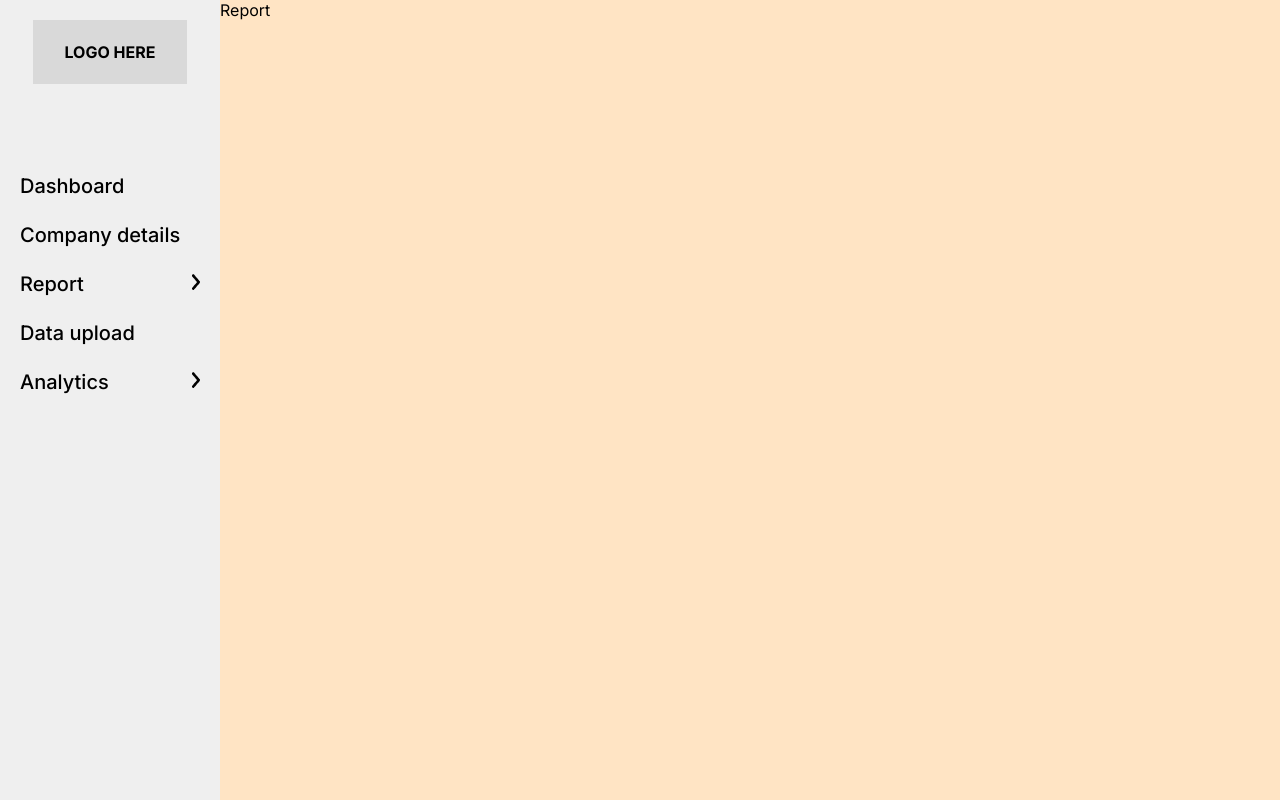
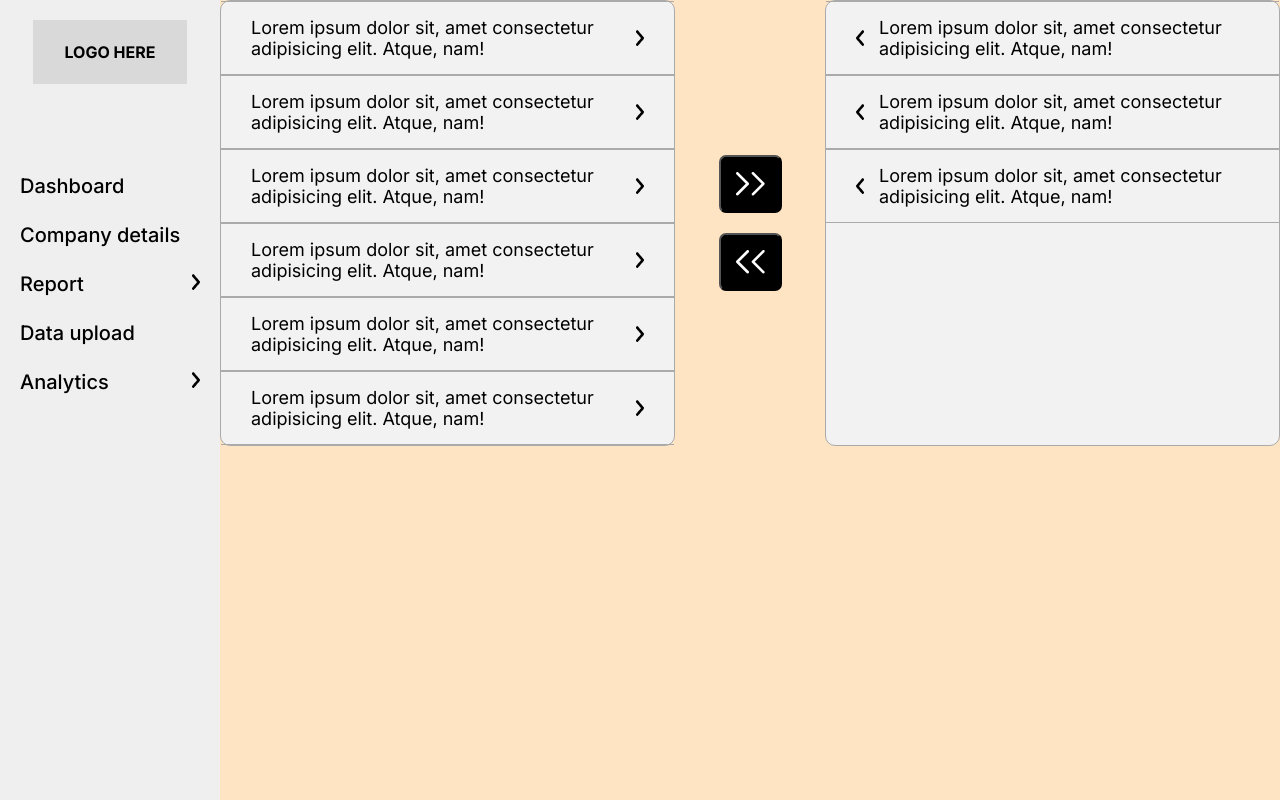
Before and after one commit to TT8-React/team-3, a React (Create React App) app: page /report in a window 1280 px wide. Built offline with nearby package versions, Linux system fonts and the light colour scheme.

Commit message:
finish transfer list component

```diff
--- /dev/null
+++ b/src/components/TransferList/components/TransferListBlock/index.jsx
@@ -0,0 +1,18 @@
+import React from 'react'
+import TransferListItem from '../TransferListItem'
+import Style from './style'
+
+const TransferListBlock = ({ move, list, isDestination }) => {
+    return (
+        <Style>
+            {list.map(el => <TransferListItem
+                move={() => move(el.id)}
+                isDestination={isDestination}
+                key={el.id}
+                content={el.text}
+            />)}
+        </Style>
+    )
+}
+
+export default TransferListBlock
--- /dev/null
+++ b/src/components/TransferList/components/TransferListBlock/style.js
@@ -0,0 +1,9 @@
+import styled from "styled-components";
+
+const Style = styled.div`
+    background: ${props => props.theme.pallet.light100};
+    border: 1px solid ${props => props.theme.pallet.gray600};
+    border-radius: 10px;
+`
+
+export default Style;
--- /dev/null
+++ b/src/components/TransferList/components/TransferListItem/index.jsx
@@ -0,0 +1,27 @@
+import React from 'react'
+import Style from './style'
+// components
+import { H5 } from '../../../Typography';
+
+// images
+import arrowRight from '../../../../assets/images/icons/arrowRight.png';
+const TransferListItem = ({ move, content, isDestination }) => {
+    return (
+        <Style onClick={move}>
+            {isDestination ? <>
+                <img className="to_left_arrow" src={arrowRight} alt="move" />
+                <H5>{content}</H5>
+            </>
+                :
+                <>
+                    <H5>
+                        {content}
+                    </H5>
+                    <img src={arrowRight} alt="move" />
+                </>
+            }
+        </Style>
+    )
+}
+
+export default TransferListItem
--- /dev/null
+++ b/src/components/TransferList/components/TransferListItem/style.js
@@ -0,0 +1,22 @@
+import styled from "styled-components";
+
+const Style = styled.div`
+    display: flex;
+    align-items: center;
+    justify-content: space-between;
+    padding: 15px 30px;
+    border-top: 1px solid ${props => props.theme.pallet.gray600};
+    border-bottom: 1px solid ${props => props.theme.pallet.gray600};
+    cursor: pointer;
+
+    .to_left_arrow{
+        transform: rotateY(180deg);
+        margin-inline-end: 15px;
+    }
+
+    img{
+        cursor: pointer;
+    }
+`
+
+export default Style;
--- /dev/null
+++ b/src/components/TransferList/index.jsx
@@ -0,0 +1,52 @@
+import React, { useState } from 'react'
+import { initialLeftList, initialRightList } from '../../mock/TransferListMockLists'
+import TransferListBlock from './components/TransferListBlock'
+import Style from './style'
+
+// images
+import doubleArrowRight from '../../assets/images/icons/doubleArrowRight.png';
+import doubleArrowLeft from '../../assets/images/icons/doubleArrowLeft.png';
+
+const TransferList = () => {
+    const [leftList, setLeftList] = useState(initialLeftList);
+    const [rightList, setRightList] = useState(initialRightList);
+
+    const moveToDestination = (id) => {
+        const temp = leftList.find(el => el.id === id);
+        setLeftList(prev => prev.filter(el => el.id !== id));
+        setRightList(prev => [...prev, { ...temp }]);
+    }
+
+    const backFromDestination = (id) => {
+        const temp = rightList.find(el => el.id === id);
+        setRightList(prev => prev.filter(el => el.id !== id));
+        setLeftList(prev => [...prev, { ...temp }]);
+    }
+
+    const moveAllToDestination = () => {
+        setRightList([...leftList, ...rightList]);
+        setLeftList([])
+    }
+
+    const moveAllFromDestination = () => {
+        setLeftList([...leftList, ...rightList]);
+        setRightList([]);
+    }
+
+    return (
+        <Style>
+            <TransferListBlock move={moveToDestination} list={leftList} />
+            <div className="move_buttons">
+                <button onClick={moveAllToDestination}>
+                    <img src={doubleArrowRight} alt="move all to destination" />
+                </button>
+                <button onClick={moveAllFromDestination}>
+                    <img src={doubleArrowLeft} alt="move all from destination" />
+                </button>
+            </div>
+            <TransferListBlock move={backFromDestination} isDestination list={rightList} />
+        </Style>
+    )
+}
+
+export default TransferList
--- /dev/null
+++ b/src/components/TransferList/style.js
@@ -0,0 +1,29 @@
+import styled from "styled-components";
+
+const Style = styled.div`
+    display: grid;
+    grid-template-columns: 1fr 150px 1fr;
+
+    .move_buttons{
+        display: flex;
+        flex-direction: column;
+        justify-content: center;
+        align-items: center;
+        gap: 20px;
+
+        button{
+            padding: 15px;
+            background: ${props => props.theme.pallet.dark};
+            border-radius: 7px;
+            cursor: pointer;
+            display: grid;
+            place-items: center;
+            transition: 0.3s all ease-in-out ;
+            &:hover{
+                filter: brightness(50);
+            }
+        }
+    }
+`
+
+export default Style;
--- a/src/global/themes.js
+++ b/src/global/themes.js
@@ -16,8 +16,10 @@ const pallet = {
   gray300: "#D9D9D9",
   gray400: "#EFEFEF",
   gray500: "#848484",
+  gray600: "#AAAAAA",
   dark: "#000000",
   light: "#FFFFFF",
+  light100: "#F2F2F2",
 }
 
 export const defaultTheme = {
--- /dev/null
+++ b/src/mock/TransferListMockLists.js
@@ -0,0 +1,14 @@
+export const initialLeftList = [
+    { text: "Lorem ipsum dolor sit, amet consectetur adipisicing elit. Atque, nam!", id: 1 },
+    { text: "Lorem ipsum dolor sit, amet consectetur adipisicing elit. Atque, nam!", id: 2 },
+    { text: "Lorem ipsum dolor sit, amet consectetur adipisicing elit. Atque, nam!", id: 3 },
+    { text: "Lorem ipsum dolor sit, amet consectetur adipisicing elit. Atque, nam!", id: 4 },
+    { text: "Lorem ipsum dolor sit, amet consectetur adipisicing elit. Atque, nam!", id: 5 },
+    { text: "Lorem ipsum dolor sit, amet consectetur adipisicing elit. Atque, nam!", id: 6 }
+]
+
+export const initialRightList = [
+    { text: "Lorem ipsum dolor sit, amet consectetur adipisicing elit. Atque, nam!", id: 7 },
+    { text: "Lorem ipsum dolor sit, amet consectetur adipisicing elit. Atque, nam!", id: 8 },
+    { text: "Lorem ipsum dolor sit, amet consectetur adipisicing elit. Atque, nam!", id: 9 },
+]
--- a/src/pages/Report/index.jsx
+++ b/src/pages/Report/index.jsx
@@ -2,9 +2,13 @@ import React from 'react'
 // layout
 import dashboardLayout from '../../layouts/DashboardPages'
 
+// components
+import TransferList from '../../components/TransferList'
 const Report = () => {
   return (
-    <div>Report</div>
+    <div>
+      <TransferList />
+    </div>
   )
 }
 
```
Also changed, not shown: src/assets/images/icons/doubleArrowLeft.png (added), src/assets/images/icons/doubleArrowRight.png (added).
